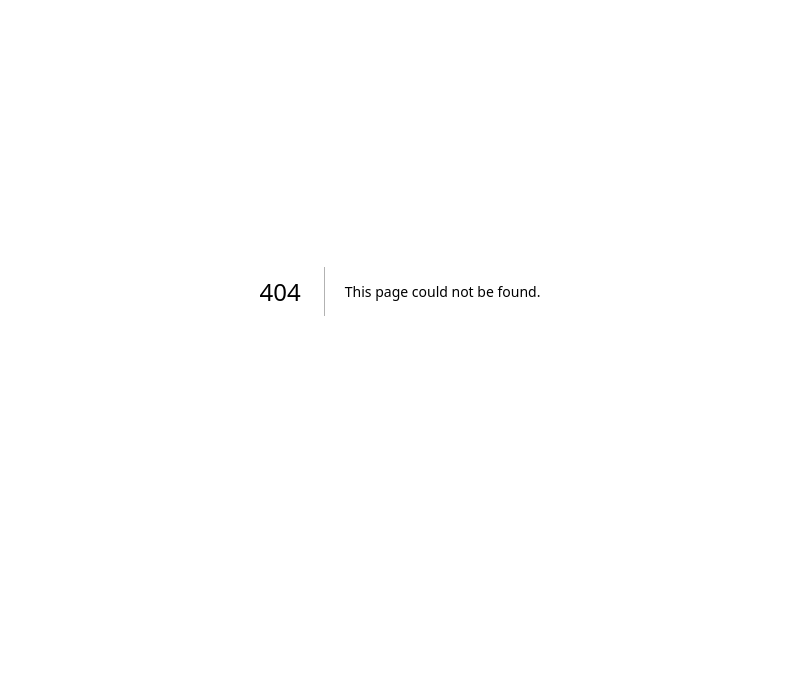
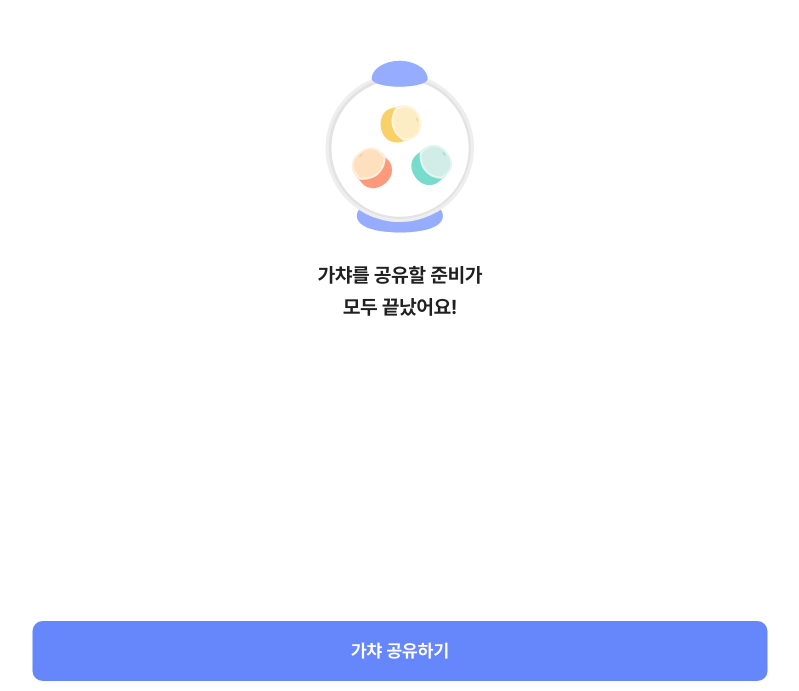
Before and after one commit to mintmin0320/provincial-minds, a Next.js app: page /gacha-share in a window 1280 px wide. Before the commit this address had no page. Shown: the part 109-800 px from the top of the page, without its empty margins (240-1039 px from the left). Built offline with nearby package versions, Linux system fonts and the light colour scheme.

Commit message:
feat: URL 공유 페이지

```diff
--- /dev/null
+++ b/src/app/gacha-share/page.tsx
@@ -0,0 +1,23 @@
+import Image from "next/image"
+
+import GachaShareButton from "@/features/gacha-landing-share/ui/GachaShareButton"
+
+const GachaSharePage = () => {
+  return (
+    <main className="flex h-dvh flex-col items-center gap-[8px] bg-white pt-[152px]">
+      <Image
+        src="/icons/mini-gacha-landing.svg"
+        width={208}
+        height={208}
+        alt="mini gacha"
+      />
+      <p className="text-center text-xl font-bold leading-xl tracking-[-0.04px] text-[#202020]">
+        가챠를 공유할 준비가
+        <br /> 모두 끝났어요!
+      </p>
+      <GachaShareButton />
+    </main>
+  )
+}
+
+export default GachaSharePage
--- /dev/null
+++ b/src/features/gacha-landing-share/ui/GachaShareButton.tsx
@@ -0,0 +1,22 @@
+"use client"
+
+import Button from "@/shared/@common/ui/Button"
+
+import useCopyLink from "../../../shared/hooks/useCopyLink"
+
+const GachaShareButton = () => {
+  const { handleCopyButtonClick } = useCopyLink()
+
+  return (
+    <Button
+      type="button"
+      className="fixed bottom-0 left-1/2 mb-[10px] max-w-[calc(100%-32px)] -translate-x-1/2 transform"
+      theme="blue"
+      onClick={handleCopyButtonClick}
+    >
+      가챠 공유하기
+    </Button>
+  )
+}
+
+export default GachaShareButton
```
